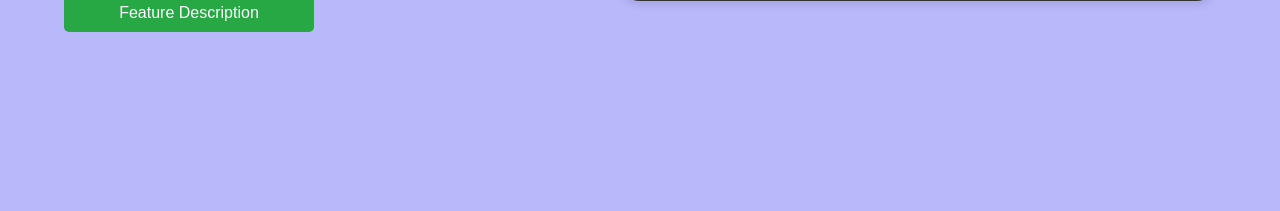
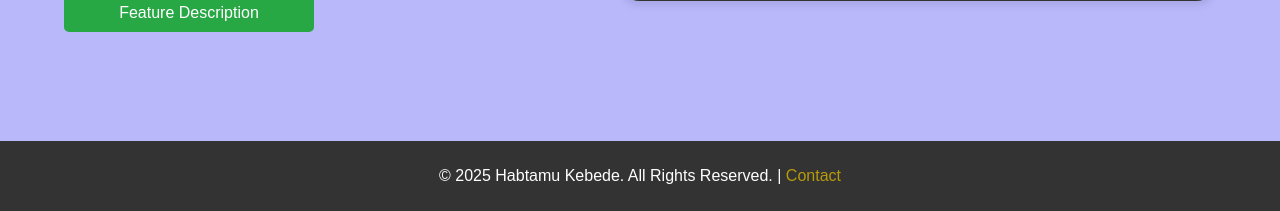
Before and after one commit to hatbsh-kw/Heart_Disease_Prediction-Machine-Learning, a FastAPI app: page / in a window 1280 px wide. Shown: the part 589-800 px from the top of the page. Run offline with FastAPI, Linux system fonts and the light colour scheme; parts of the project's set-up code (start-up, migrations or seed data) failed here and were passed over.

Commit message:
Footer added

```diff
--- a/templates/form.html
+++ b/templates/form.html
@@ -20,7 +20,6 @@
             position: relative;
         }
 
-        /* Logo at the Top Left Corner */
         /* Logo at the Top Left Corner */
         .logo {
             position: absolute;
@@ -62,9 +61,10 @@
             border-radius: 10px;
             box-shadow: 0 4px 8px rgba(0, 0, 0, 0.2);
         }
-    .side-image:hover{
+        .side-image:hover {
             width: 300px;
         }
+
         /* Feature Description */
         .feature-desc {
             display: none;
@@ -125,6 +125,22 @@
             cursor: pointer;
         }
 
+        /* Footer Styling */
+        footer {
+            background-color: #333;
+            color: #fff;
+            text-align: center;
+            padding: 10px 0;
+            position: absolute;
+            bottom: 0;
+            width: 100%;
+        }
+
+        footer a {
+            color: #b79b0c;
+            text-decoration: none;
+        }
+
         /* Responsive Design */
         @media (max-width: 768px) {
             .container {
@@ -150,7 +166,6 @@
             }
         }
     </style>
-
 </head>
 <body>
 
@@ -176,7 +191,7 @@
                 <br>
                 II. Sex: 0 = Female, 1 = Male.
                 <br>
-            III. Chest Pain Type 0-4:different types of pain.
+                III. Chest Pain Type 0-4: Different types of pain.
                 <br>
                 IV. Resting Blood Pressure: Normal BP level.
                 <br>
@@ -196,7 +211,7 @@
                 <br>
                 XII. Major Vessels: 0-3, Number of major vessels colored.
                 <br>
-            XIII. Thalassemia: type of blood disorder.
+                XIII. Thalassemia: Type of blood disorder.
             </p>
         </div>
 
@@ -262,4 +277,10 @@
         </form>
     </div>
 
+    <!-- Footer -->
+    <footer>
+        <p>&copy; 2025 Habtamu Kebede. All Rights Reserved. | <a href="mailto:kebedehabtamu743@gmail.com">Contact</a></p>
+    </footer>
+
+</body>
 </html>
```
Lines whose indentation alone changed are shown as unchanged.
